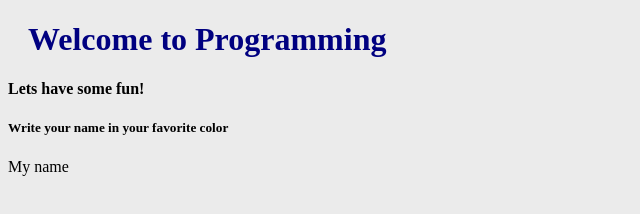
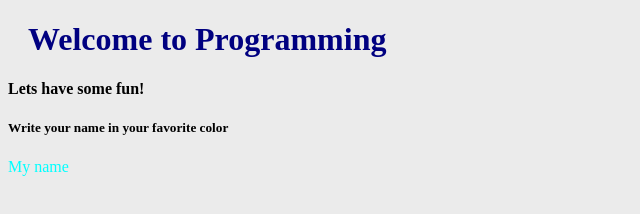
Before and after one commit to hussainmahwash/girls_day_test_repo, a plain HTML site: page index.html in a window 1280 px wide. Shown: the full height of the page, 0-640 px from the left. Drawn offline with Linux system fonts and the light colour scheme.

Commit message:
add class to p

```diff
--- a/index.html
+++ b/index.html
@@ -9,7 +9,7 @@
 <h4>Lets have some fun!</h4>
 
 <h5>Write your name in your favorite color</h5>
-<p id="my_name">My name</p>
+<p class="my_name">My name</p>
 
 </body>
 </html>
```
